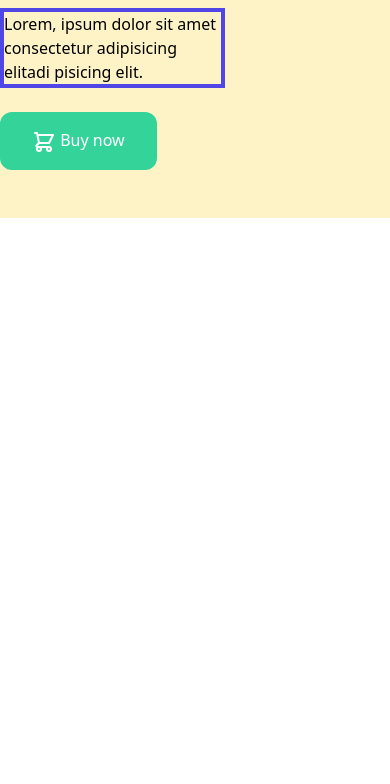
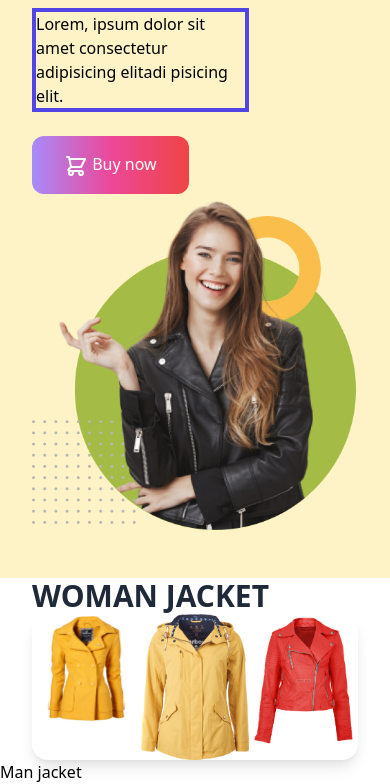
Before and after one commit to Piaowei/penguin-fashion-tailwind, a plain HTML site: page index.html in a window 390 px wide. Shown: the part 352-1136 px from the top of the page. Before the commit the page ends 844 px from the top, so only its background shows below. Drawn offline with nearby package versions, Linux system fonts and the light colour scheme.

Commit message:
v-7 make header responsive, Button gradient , card setup

```diff
--- a/index.html
+++ b/index.html
@@ -12,7 +12,7 @@
 
 <body>
 	<header class="bg-yellow-100  ">
-		<section class="flex items-center justify-around py-12 ">
+		<section class="container md:flex items-center justify-around py-12 px-8 ">
 			<!-- Header Content -->
 			<div class="space-y-6">
 				<h1 class=" text-7xl font-bold uppercase"> <span class="text-yellow-400">Be The Penguin</span>
@@ -23,7 +23,8 @@
 					elitadi pisicing elit.
 
 				</p>
-				<button class="px-8 py-4 rounded-xl bg-green-400 font-medium text-white"><svg
+				<button
+					class="px-8 py-4 rounded-xl bg-green-400 font-medium text-white bg-gradient-to-r from-purple-400 via-pink-500 to-red-500"><svg
 						xmlns="http://www.w3.org/2000/svg" class="h-6 w-6 inline" fill="none" viewBox="0 0 24 24"
 						stroke="currentColor">
 						<path stroke-linecap="round" stroke-linejoin="round" stroke-width="2"
@@ -39,8 +40,26 @@
 	</header>
 
 
+	<!-------------------------------
+		        Main section
+	--------------------------------->
 
-	<main></main>
+
+	<main>
+		<section class="container px-8 mx-auto">
+			<h2 class="text-3xl uppercase text-gray-800 font-bold">Woman Jacket </h2>
+			<!-- womwn jacket container -->
+
+			<div class="grid grid-cols-3 shadow-lg rounded-2xl gap7">
+				<div><img src="images/jacket-1.png" alt=""></div>
+				<div><img src="images/jacket-2.png" alt=""></div>
+				<div><img src="images/jacket-3.png" alt=""></div>
+			</div>
+
+		</section>
+		<!-- man jacket -->
+		<h2>Man jacket</h2>
+	</main>
 	<footer></footer>
 </body>
 
```
